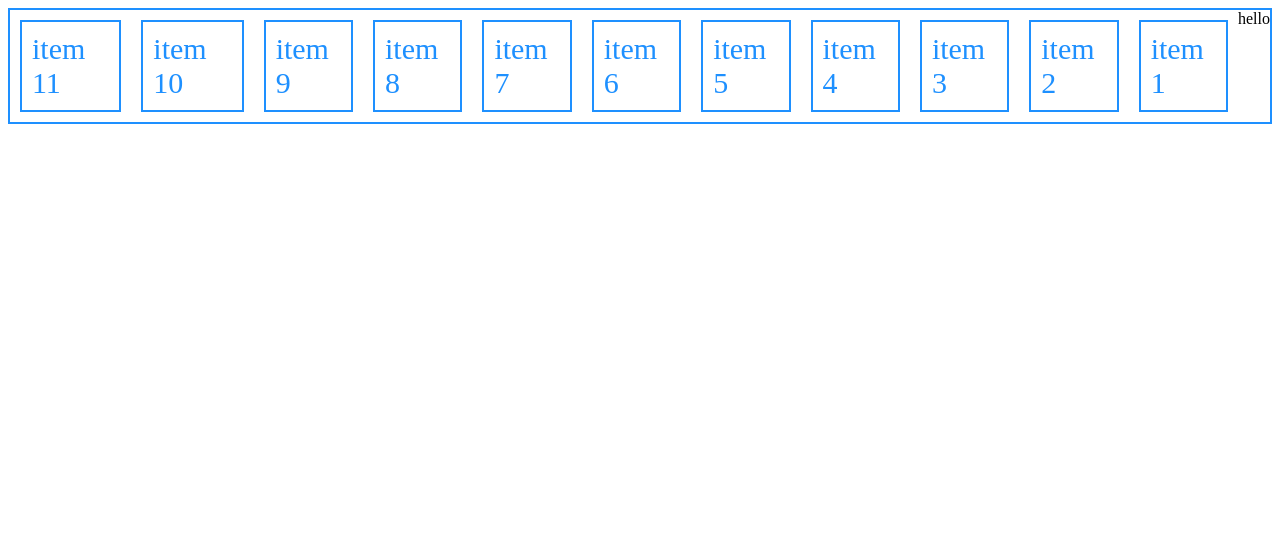
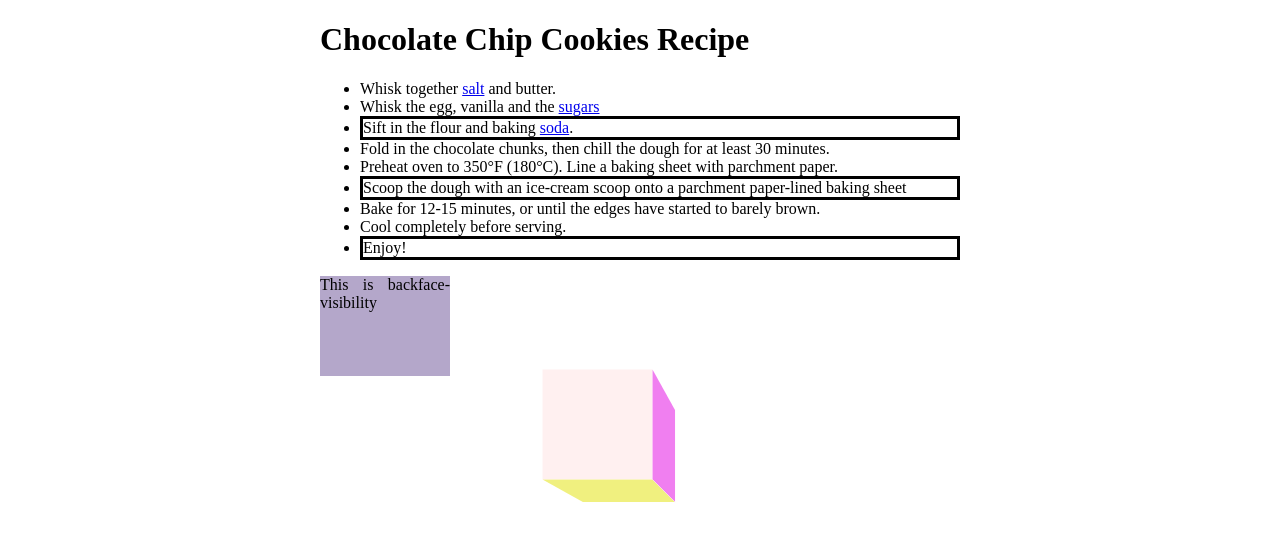
Before and after one commit to MarkDuLJ/js-small-apps, a plain HTML site: page cssunit/index.html in a window 1280 px wide. Drawn offline with Linux system fonts and the light colour scheme.

Commit message:
backface-visibility

```diff
--- a/cssunit/index.html
+++ b/cssunit/index.html
@@ -7,19 +7,30 @@
     <link rel="stylesheet" href="style.css">
 </head>
 <body>
-  <div class="flex-container">
-    hello
-    <div class="flex-item">item 1</div>
-    <div class="flex-item">item 2</div>
-    <div class="flex-item">item 3</div>
-    <div class="flex-item">item 4</div>
-    <div class="flex-item">item 5</div>
-    <div class="flex-item">item 6</div>
-    <div class="flex-item">item 7</div>
-    <div class="flex-item">item 8</div>
-    <div class="flex-item">item 9</div>
-    <div class="flex-item">item 10</div>
-    <div class="flex-item">item 11</div>
+  <h1>Chocolate Chip Cookies Recipe</h1>
+  <section>
+  <ul>
+    <li>Whisk together <a href="https://en.wikipedia.org/wiki/Salt">salt</a> and butter.</li>
+    <li>Whisk the egg, vanilla and the <a href="https://en.wikipedia.org/wiki/Sugar">sugars</a></li>
+    <li>Sift in the flour and baking <a href="https://en.wikipedia.org/wiki/Sodium_carbonate">soda</a>.</li>
+    <li>Fold in the chocolate chunks, then chill the dough for at least 30 minutes.</li>
+    <li>Preheat oven to 350°F (180°C). Line a baking sheet with parchment paper.</li>
+    <li>Scoop the dough with an ice-cream scoop onto a parchment paper-lined baking sheet</li>
+    <li>Bake for 12-15 minutes, or until the edges have started to barely brown.</li>
+    <li>Cool completely before serving.</li>
+    <li>Enjoy!</li>
+  </ul>
+  <P>This is backface-visibility</P>
+  <div class="container">
+  <div class="cube">
+    <div class="face" id="front"></div>
+    <div class="face" id="back"></div>
+    <div class="face" id="right"></div>
+    <div class="face" id="left"></div>
+    <div class="face" id="top"></div>
+    <div class="face" id="bottom"></div>
   </div>
+</div>
+</section>
 </body>
 </html>
--- a/cssunit/style.css
+++ b/cssunit/style.css
@@ -1,13 +1,86 @@
-.flex-container {
-  border: 2px solid DodgerBlue;
-  /* display: flex; flex-direction: column-reverse; align-items: flex-start;  */
-  display: flex; flex-direction: row-reverse; align-items: flex-start;
-  /* display: flex; order: reverse; align-items: flex-start; */
- }
- .flex-item {
-  margin: 10px;
-  padding: 10px;
-  font-size: 30px;
-  border: 2px solid DodgerBlue;
-  color: DodgerBlue;
- }
+body {
+  text-align: justify;
+  margin-left: 25%;
+  margin-right: 25%;
+  width: 50%;
+}
+
+a:visited {
+  color: green;
+}
+
+li:nth-child(3n) {
+  border: solid;
+}
+
+h1:hover {
+   background-color: gold;
+  }
+
+li:hover {
+  margin-left: 50px;
+}
+
+p {
+  background: #B4A7CA;
+  width: 130px;
+  height: 100px;
+}
+
+p:hover {
+  backface-visibility: visible;
+  transform: rotateY(180deg);
+}
+
+.container {
+  width: 150px;
+  height: 150px;
+  margin: auto;
+}
+
+.cube {
+  width: 100%;
+  height: 100%;
+  perspective: 550px;
+  perspective-origin: 150% 150%;
+  transform-style: preserve-3d;
+}
+
+.face {
+  display: block;
+  position: absolute;
+  width: 100px;
+  height: 100px;
+  /* hide the back face */
+  backface-visibility: hidden;
+}
+
+#front {
+  background: rgba(255, 225, 225, 0.5);
+  transform: translateZ(50px);
+}
+
+#back {
+  background: rgba(0, 255, 225, 0.5);
+  transform: rotateY(180deg) translateZ(50px);
+}
+
+#right {
+  background: rgba(225, 0, 225, 0.5);
+  transform: rotateY(90deg) translateZ(50px);
+}
+
+#left {
+  background: rgba(225, 0, 225, 0.5);
+  transform: rotateY(-90deg) translateZ(50px);
+}
+
+#top {
+  background: rgba(225, 225, 0, 0.5);
+  transform: rotateX(90deg) translateZ(50px);
+}
+
+#bottom {
+  background: rgba(225, 225, 0, 0.5);
+  transform: rotateX(-90deg) translateZ(50px);
+}
```
